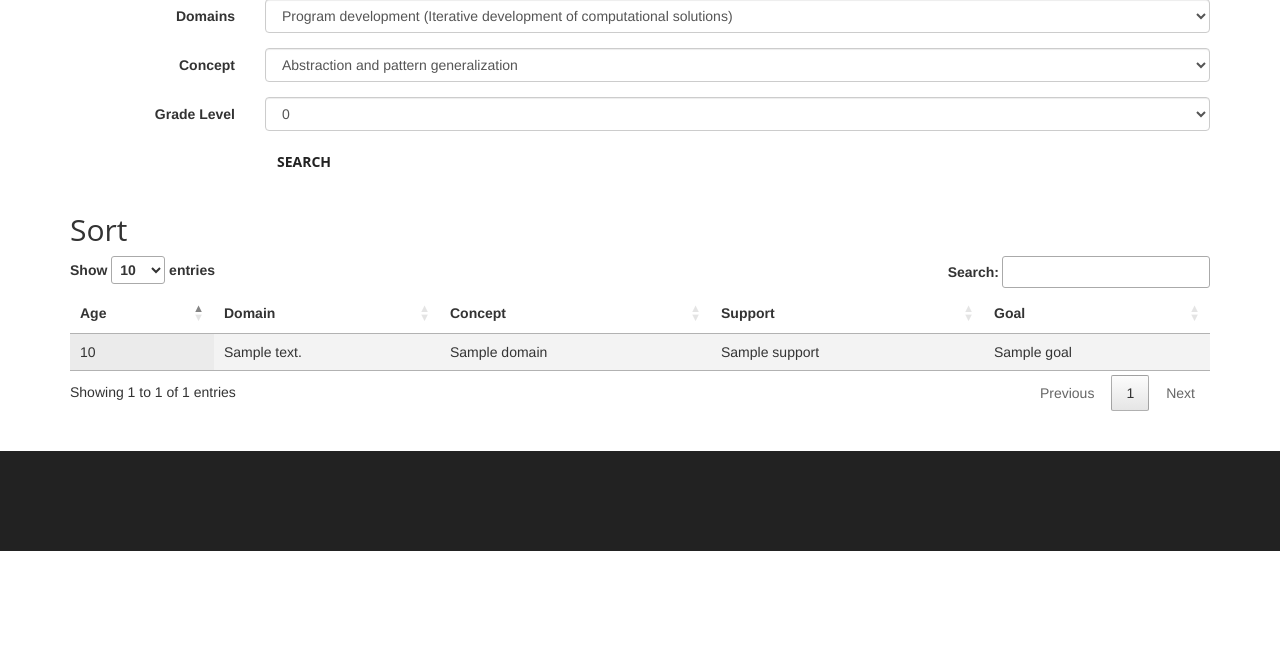
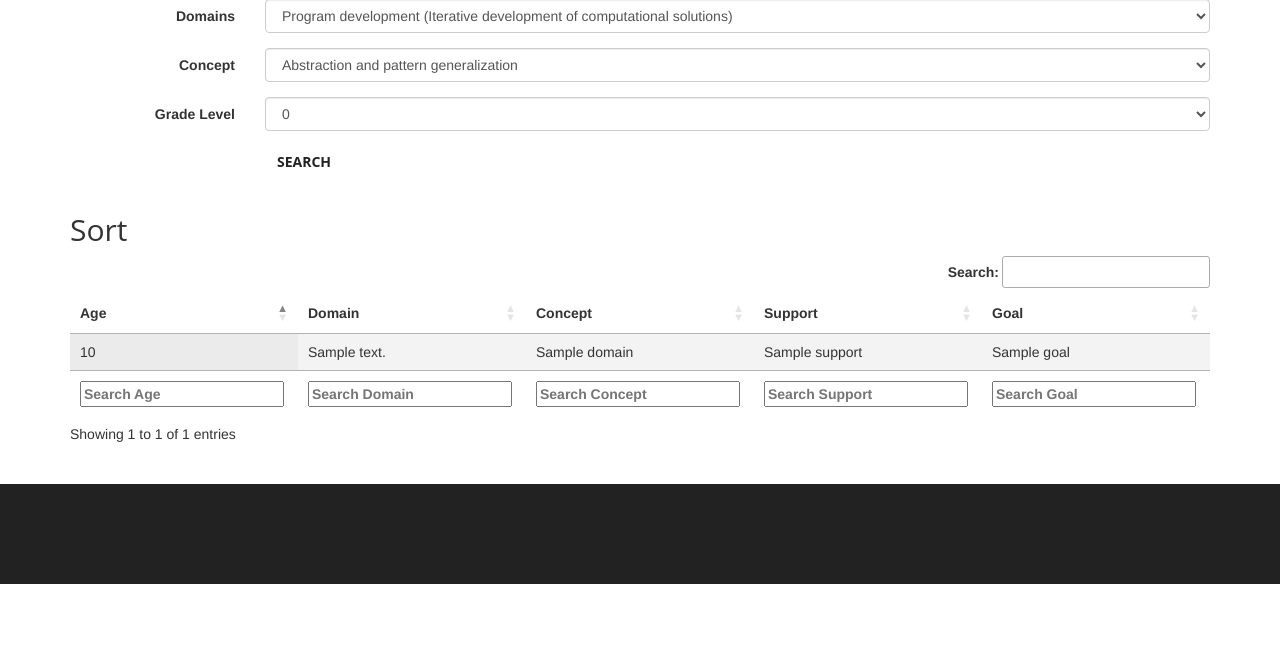
Before and after one commit to everydaycomputing/everydaycomputing.org, a Python web app: template templates/public/public_literature_goals.html in a window 1280 px wide. Shown: the part 347-995 px from the top of the page. Run offline with Jinja, Linux system fonts and the light colour scheme; the template is opened without the code that fills it: most values are stand-ins (such as "Sample title", 1, 10 or a date in 2020); lists and menus that the app fills with data are empty; some libraries are stand-ins or nearby versions.

Commit message:
Update the table for better searching.

```diff
--- a/templates/public/public_base_template.html
+++ b/templates/public/public_base_template.html
@@ -48,16 +48,6 @@
                        </script>
                      <script type="text/javascript" language="javascript" src="https://cdn.datatables.net/1.10.12/js/jquery.dataTables.min.js">
                        </script>
-
-                      <script type="text/javascript" class="init">
-
-
-                        $(document).ready(function() {
-                                          $('#example').DataTable();
-                                          } );
-
-
-                        </script>
                       </head>
 
   <body id="page-top">
--- a/templates/public/public_literature_goals.html
+++ b/templates/public/public_literature_goals.html
@@ -1,6 +1,38 @@
 {% extends "templates/public/public_base_template.html" %}
 
 {% block body %}
+
+<script type="text/javascript" class="init">
+$(document).ready(function() {
+    // Setup - add a text input to each footer cell
+    $('#example tfoot th').each( function () {
+        var title = $(this).text();
+        $(this).html( '<input type="text" placeholder="Search '+title+'" />' );
+    } );
+
+    // DataTable
+    var table = $('#example').DataTable( {
+        scrollY:        "500px",
+        scrollX:        false,
+        scrollCollapse: true,
+        paging:         false,
+        fixedColumns:   false
+    } );
+
+    // Apply the search
+    table.columns().every( function () {
+        var that = this;
+
+        $( 'input', this.footer() ).on( 'keyup change', function () {
+            if ( that.search() !== this.value ) {
+                that
+                    .search( this.value )
+                    .draw();
+            }
+        } );
+    } );
+} );
+</script>
 
 <section class="bg-primary" id="about">
   <div class="container">
@@ -106,6 +138,16 @@
 
         </tr>
       </thead>
+      <tfoot>
+      <tr>
+          <th>Age</th>
+          <th>Domain</th>
+          <th>Concept</th>
+          <th>Support</th>
+          <th>Goal</th>
+
+        </tr>
+</tfoot>
       <tbody>
         {% for goal in articles %}
         <tr>
```
Lines whose indentation alone changed are shown as unchanged.
